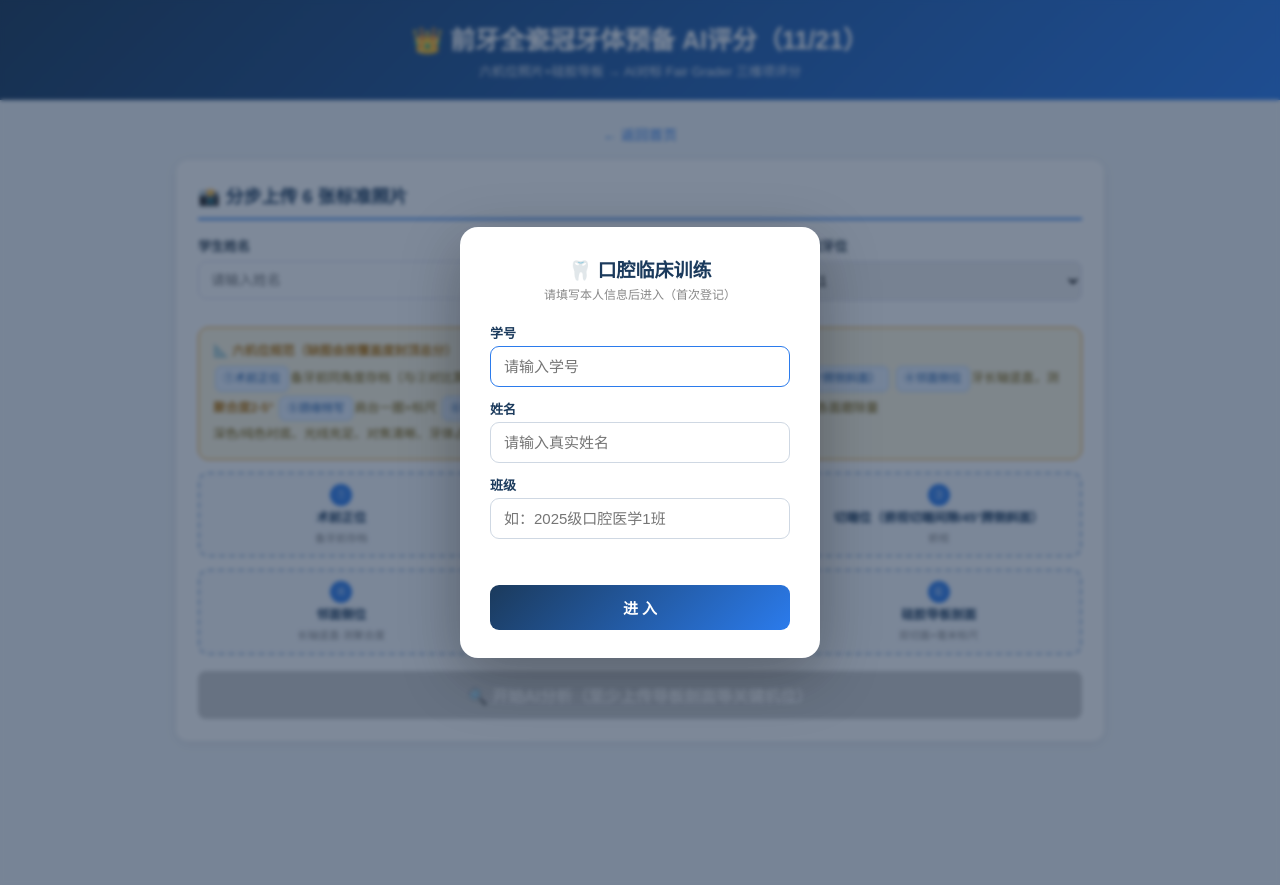
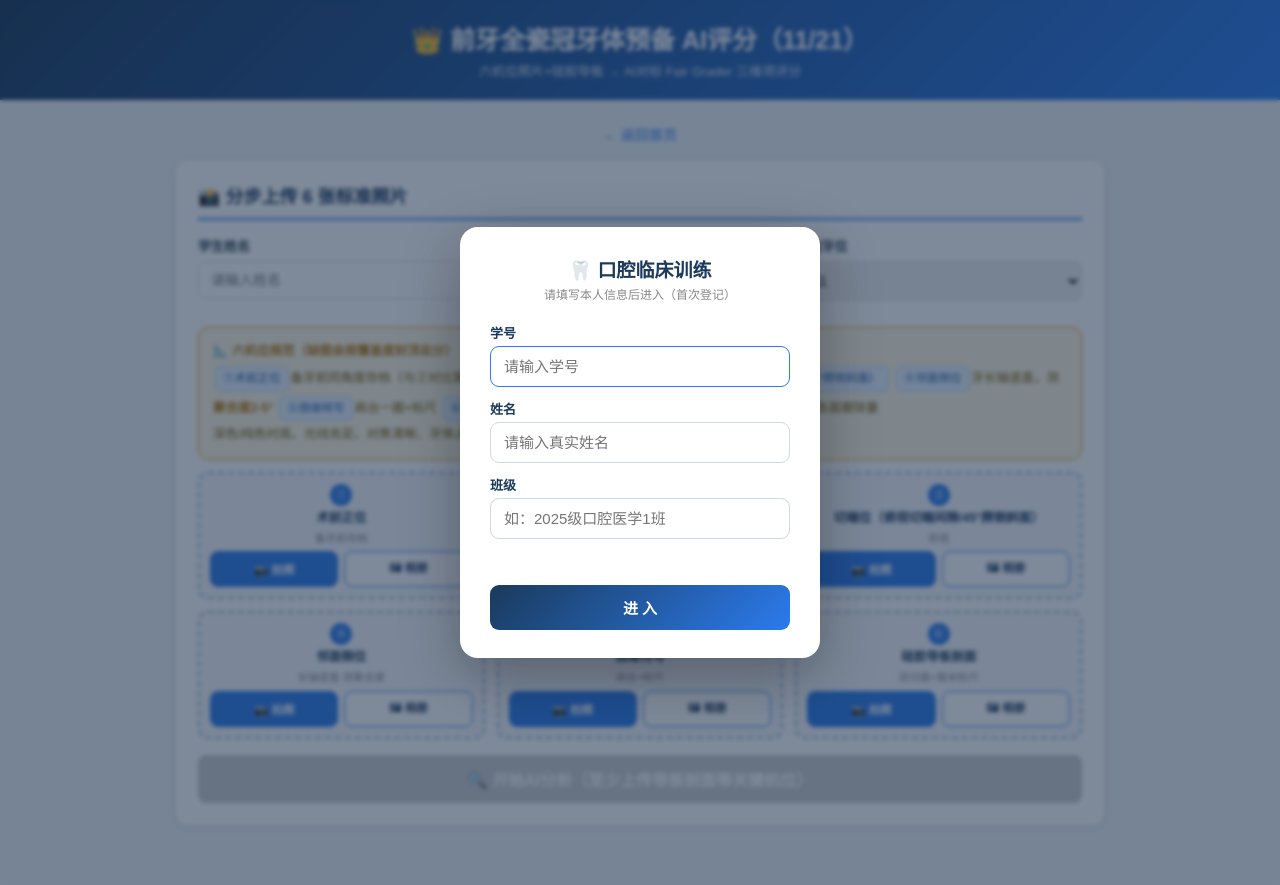
Before and after one commit to 593592996-coder/dental-ai-scoring, a Flask app: page /crown_ant in a window 1280 px wide. Run offline with Flask 3, Linux system fonts and the light colour scheme.

Commit message:
全瓷冠页: 6机位槽位相册上传改为双按钮

```diff
--- a/templates/crown.html
+++ b/templates/crown.html
@@ -25,6 +25,9 @@ body{font-family:'Microsoft YaHei',sans-serif;background:#f0f4f8;min-height:100v
 .slot .x{position:absolute;top:4px;right:6px;color:#c0392b;font-size:16px;display:none;font-weight:700}
 .slot.filled .x{display:block}
 .slot input{display:none}
+.btnrow{display:flex;gap:6px;margin-top:6px}
+.up-btn{flex:1 1 0;min-width:0;display:inline-flex;align-items:center;justify-content:center;gap:3px;padding:7px 6px;border-radius:8px;font-size:11.5px;font-weight:700;cursor:pointer;border:1.5px solid #2B7BEC;background:#2B7BEC;color:#fff;user-select:none;-webkit-tap-highlight-color:transparent;white-space:nowrap}
+.up-btn.alb{background:#fff;color:#1B3A5C}
 .btn{padding:12px 32px;border:none;border-radius:8px;font-size:16px;font-weight:600;cursor:pointer}
 .btn-primary{background:linear-gradient(135deg,#1B3A5C,#2B7BEC);color:#fff;width:100%}
 .btn-primary:disabled{background:#ccc;cursor:not-allowed}
@@ -105,14 +108,16 @@ const files={};
 const grid=document.getElementById('slotGrid'),analyzeBtn=document.getElementById('analyzeBtn');
 SLOTS.forEach(sl=>{
  const el=document.createElement('div');el.className='slot';el.id='slot-'+sl.k;
- el.innerHTML='<span class="x">&times;</span><span class="num">'+sl.n.slice(0,1)+'</span><div class="lab">'+sl.n.slice(1)+'</div><div class="sub">'+sl.s+'</div><input type="file" accept="image/*" capture="environment"><img style="display:none">';
- const inp=el.querySelector('input'),img=el.querySelector('img');
+ const cid='cam-'+sl.k,aid='alb-'+sl.k;
+ el.innerHTML='<span class="x">&times;</span><span class="num"></span><div class="lab"></div><div class="sub">'+sl.s+'</div><div class="btnrow"><label class="up-btn" for="'+cid+'">📷 拍照</label><label class="up-btn alb" for="'+aid+'">🖼 相册</label></div><input type="file" id="'+cid+'" class="cam" accept="image/*" capture="environment"><input type="file" id="'+aid+'" class="alb" accept="image/*"><img style="display:none">';
+ const inp=el.querySelector('input.cam'),alb=el.querySelector('input.alb'),img=el.querySelector('img');
  el.querySelector('.num').textContent=sl.n.charAt(0);
  el.querySelector('.lab').textContent=sl.n.slice(1);
- el.addEventListener('click',e=>{if(e.target.classList.contains('x'))return;inp.click();});
- inp.addEventListener('change',()=>{const f=inp.files[0];if(!f)return;files[sl.k]=f;
-   const rd=new FileReader();rd.onload=ev=>{img.src=ev.target.result;img.style.display='block';el.classList.add('filled');refreshBtn();};rd.readAsDataURL(f);});
- el.querySelector('.x').addEventListener('click',e=>{e.stopPropagation();delete files[sl.k];inp.value='';img.style.display='none';el.classList.remove('filled');refreshBtn();});
+ el.addEventListener('click',e=>{if(el.classList.contains('filled')||e.target.closest('label')||e.target.classList.contains('x'))return;alb.click();});
+ const onPick=()=>{const f=inp.files[0]||alb.files[0];if(!f)return;files[sl.k]=f;
+   const rd=new FileReader();rd.onload=ev=>{img.src=ev.target.result;img.style.display='block';el.classList.add('filled');refreshBtn();};rd.readAsDataURL(f);inp.value='';alb.value='';};
+ inp.addEventListener('change',onPick);alb.addEventListener('change',onPick);
+ el.querySelector('.x').addEventListener('click',e=>{e.stopPropagation();delete files[sl.k];inp.value='';alb.value='';img.style.display='none';el.classList.remove('filled');refreshBtn();});
  grid.appendChild(el);
 });
 function refreshBtn(){analyzeBtn.disabled=Object.keys(files).length===0;}
```
